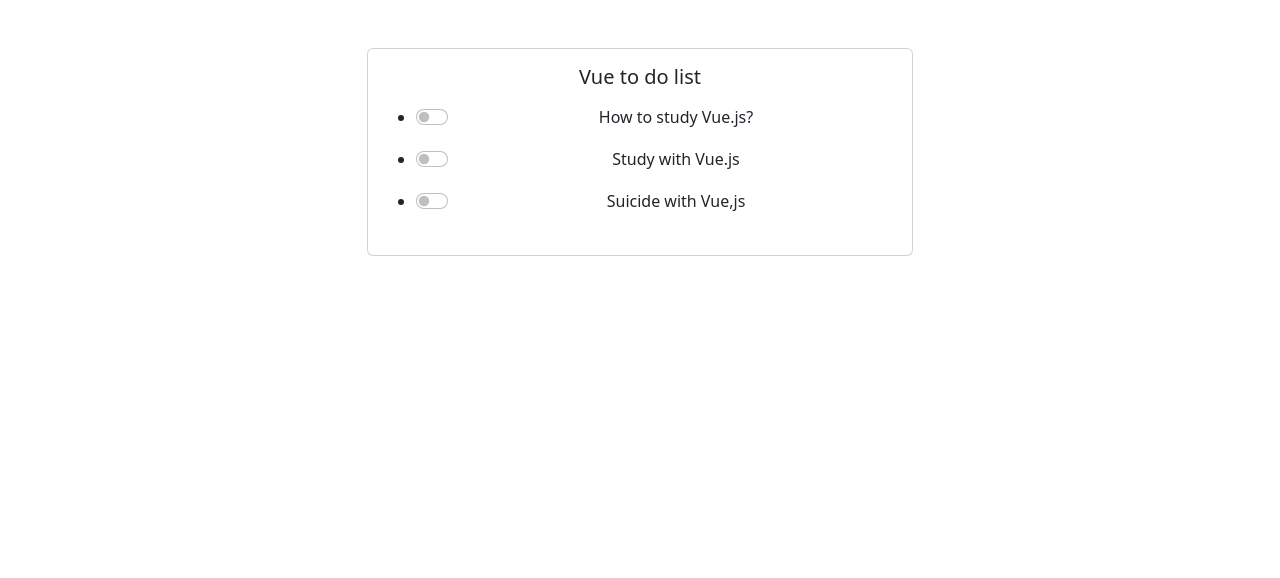
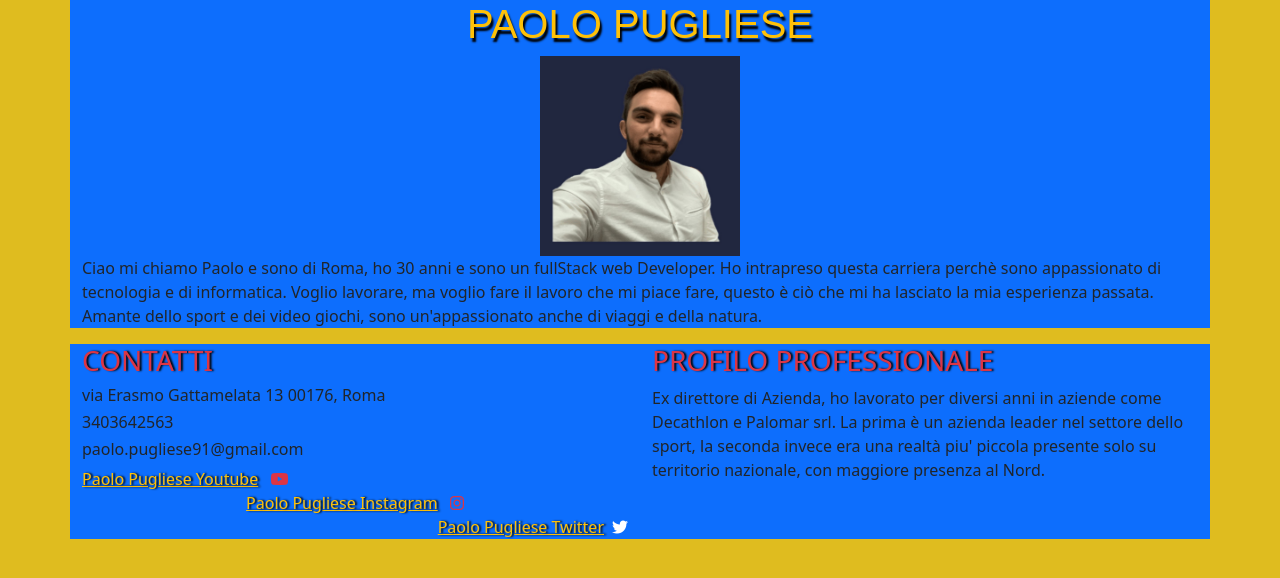
Before and after one commit to paolopu91/vuejs-personal-test, a plain HTML site: page to-do-list.html in a window 1280 px wide. Drawn offline with nearby package versions, Linux system fonts and the light colour scheme.

Commit message:
added cv

```diff
--- a/css/style.css
+++ b/css/style.css
@@ -0,0 +1,18 @@
+
+body{
+    background-color: rgb(223, 188, 31);
+}
+
+.font-title{
+    font-family: sans-serif;
+    text-shadow: 2px 4px 2px black;
+}
+.img-size{
+    width: 200px;
+}
+.shadow-black{
+    text-shadow: 2px 0px 2px black;
+}
+.ml{
+    margin-left: 0.5rem;
+}
--- a/js/to-do-list.js
+++ b/js/to-do-list.js
@@ -1,20 +1,13 @@
 new Vue({
     el:"#app",
     data:{
-        toDoList:[{
-            text: "How to study Vue.js?",
-            done: false
-        },
-        {
-            text: "Study with Vue.js",
-            done: false
-        },
-        {
-            text: "Suicide with Vue,js",
-            done: false
-        }
-    ]
-
-
+        via:"via Erasmo Gattamelata 13",
+        cap:"00176",
+        citta:"Roma",
+        cell:3403642563,
+        email:"paolo.pugliese91@gmail.com",
+        link:"Paolo Pugliese Youtube",
+        instagram:"Paolo Pugliese Instagram",
+        twitter:"Paolo Pugliese Twitter",
     }
 })
--- a/to-do-list.html
+++ b/to-do-list.html
@@ -4,43 +4,73 @@
     <meta charset="UTF-8">
     <meta http-equiv="X-UA-Compatible" content="IE=edge">
     <meta name="viewport" content="width=device-width, initial-scale=1.0">
+    <!-- link bootstrap  -->
     <link href="https://cdn.jsdelivr.net/npm/bootstrap@5.2.0-beta1/dist/css/bootstrap.min.css" rel="stylesheet" integrity="sha384-0evHe/X+R7YkIZDRvuzKMRqM+OrBnVFBL6DOitfPri4tjfHxaWutUpFmBp4vmVor" crossorigin="anonymous">
     <script src="https://cdn.jsdelivr.net/npm/bootstrap@5.2.0-beta1/dist/js/bootstrap.bundle.min.js" integrity="sha384-pprn3073KE6tl6bjs2QrFaJGz5/SUsLqktiwsUTF55Jfv3qYSDhgCecCxMW52nD2" crossorigin="anonymous"></script>
-    <title>Document</title>
+    <!-- link fontawesome -->
+    <script src="https://kit.fontawesome.com/34ba7cedd4.js" crossorigin="anonymous"></script>
+    <!-- link css -->
     <link rel="stylesheet" href="css/style.css">
+    <!-- link js -->
     <script src="https://cdn.jsdelivr.net/npm/vue@2/dist/vue.js"></script>
+    <title>Esercizio Curriculum Personale</title>
 </head>
 <body>
+    <div id="app">
+        <header>
+        <div class="container bg-primary">
+            <!-- nome e cognome -->
+            <h1 class="text-center font-title text-warning">PAOLO PUGLIESE</h1>
 
-    <div id="app">
-        <div class="container py-5 min-vh-100">
-            <div class="row justify-content-center align-items-center h-100">
-                <div class="col-md-6">
+            <!-- immagine del curriculum -->
+            <div class="container-img text-center">
+                <img class="img-size" src="img/unnamed.jpg" alt="">
+            </div>
 
-                    <div class="card">
-                        <div class="card-body">
-                            <h5 class="card-title text-center">Vue to do list</h5>
+            <!-- breve descrizione personale -->
+            <p class="">Ciao mi chiamo Paolo e sono di Roma, ho 30 anni e sono un fullStack web Developer.
+                Ho intrapreso questa carriera perchè sono appassionato di tecnologia e di informatica.
+                Voglio lavorare, ma voglio fare il lavoro che mi piace fare, questo è ciò che mi ha lasciato
+                la mia esperienza passata. Amante dello sport e dei video giochi, sono un'appassionato anche di viaggi
+                e della natura.
+            </p>
 
-                            <div class="text-center">
+        </div>
+        </header>
+        <main>
 
-                            <ul>
-                                <li class="py-2" v-for=" (task,i) in toDoList">
-                                    <div class="form-check form-switch">
-                                        <input class="form-check-input" type="checkbox" role="switch" :id="'flexSwitchCheckDefault' + i">
-                                        <label class="form-check-label" :for="'flexSwitchCheckDefault' + i">{{toDoList[i].text}}</label>
-                                      </div>
-                                </li>
-                            </ul>
-
+            <!-- corpo centrale del mio curriculum con esperienze passate e conoscenze -->
+            <div class="container bg-primary">
+                <div class="row d-flex">
+                    <div class="col">
+                        <h3 class="text-danger shadow-black">CONTATTI</h3>
+                        <h6><span class="">{{this.via}}</span> <span class="">{{this.cap}}</span>, <span class="">{{this.citta}}</span> </h6>
+                        <h6 class=" ">{{this.cell}}</h6>
+                        <h6 class="">{{this.email}}</h6>
+                        <div class="text-start">
+                            <a class="text-warning shadow-black" href="https://www.youtube.com/channel/UCcNydaP3rhSOqIzO2kgZkjw">{{this.link}}</a> <span class="text-danger ml"><i class="fa-brands fa-youtube"></i></span>
                         </div>
+                        <div class="text-center">
+                            <a class="text-warning shadow-black" href="https://www.instagram.com/paolopu91/">{{this.instagram}}</a> <span class="text-danger ml"><i class="fa-brands fa-instagram"></i></span>
                         </div>
+                        <div class="text-end">
+                            <a class="text-warning shadow-black" href="https://twitter.com/PaoloPugliese91">{{this.twitter}}</a><span class="text-white ml"><i class="fa-brands fa-twitter"></i></span>
+                        </div>
+                    </div>
+                    <div class="col">
+                        <h3 class="text-danger shadow-black">PROFILO PROFESSIONALE</h3>
+                        <p class="">Ex direttore di Azienda, ho lavorato per diversi anni in aziende come Decathlon e Palomar srl.
+                            La prima è un azienda leader nel settore dello sport, la seconda invece era una realtà piu' piccola
+                            presente solo su territorio nazionale, con maggiore presenza al Nord.
+                        </p>
                     </div>
                 </div>
             </div>
-        </div>
-    </div>
+        </main>
 
 
+        <footer></footer>
+    </div>
 
 
 
```
Also changed, not shown: img/unnamed.jpg (added).
